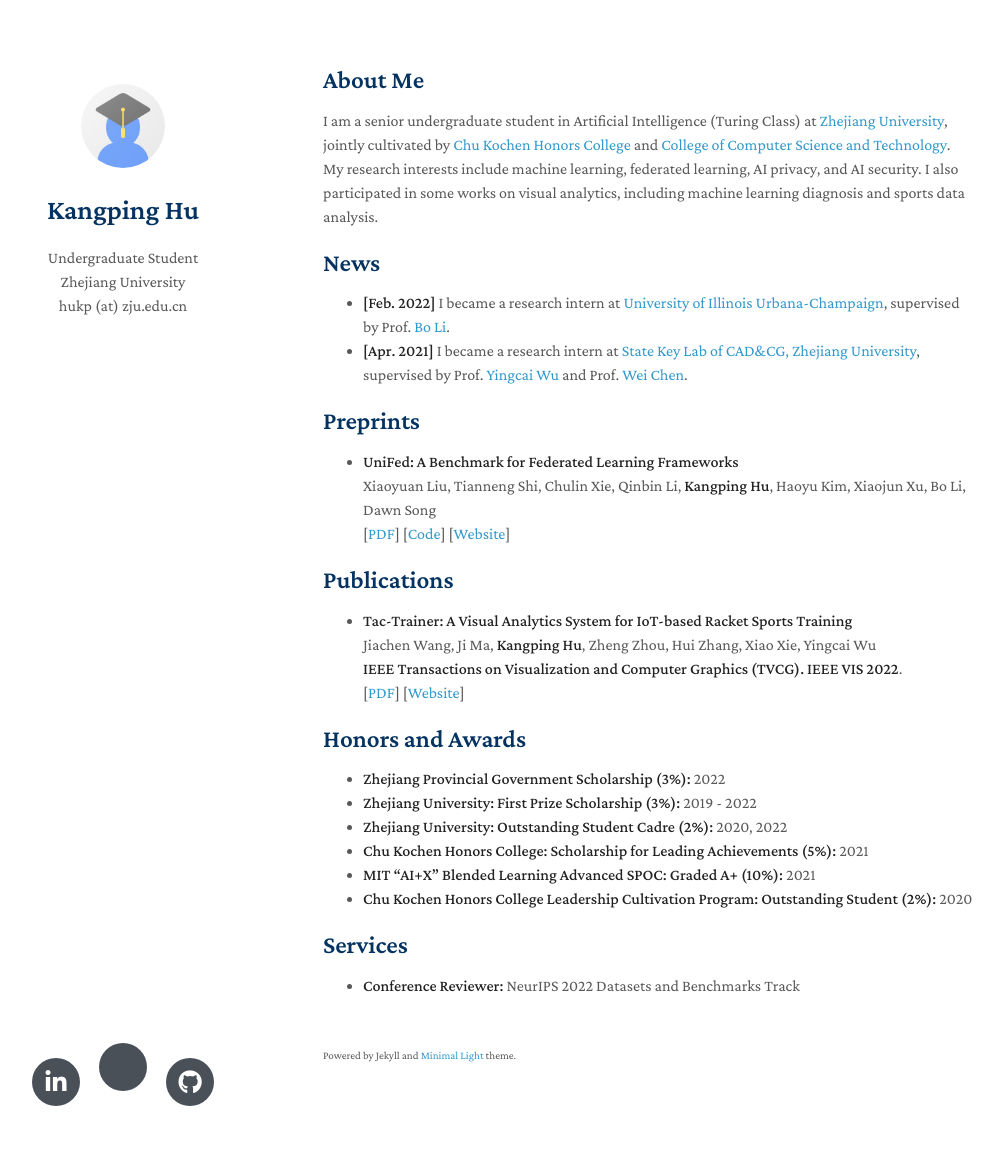
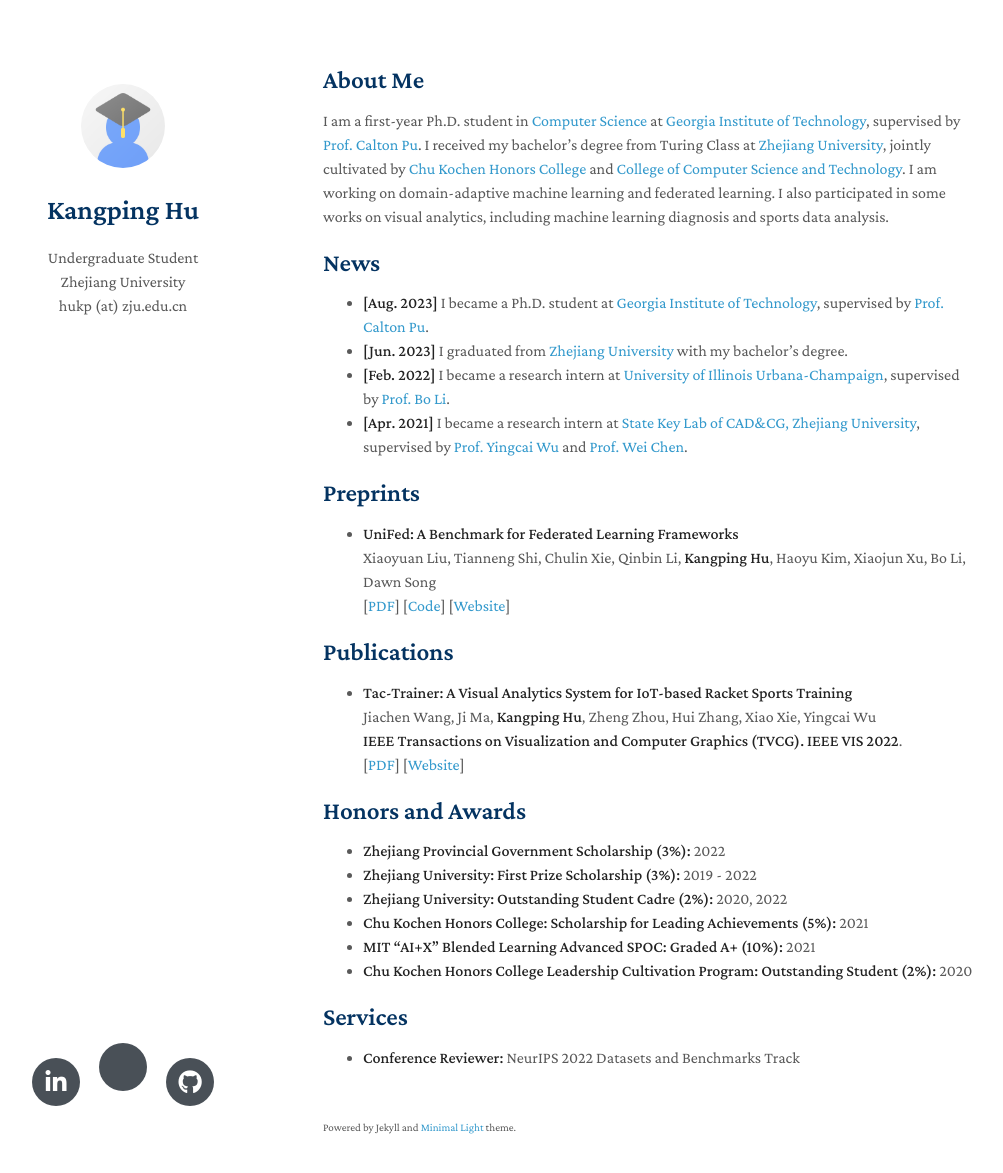
Before and after one commit to HenryHu-H/HenryHu-H.github.io, a Jekyll site: the page built from index.md, in a window 1280 px wide and 1208 px high. Shown: the top 1173 px of the window, without its empty margins (147-1150 px from the left). Built offline with Jekyll 4.4.1, drawn with Linux system fonts in a browser that asks for light colours; nearby versions of some CDN libraries; a style sheet for code colours, icons or effects is not loaded; our own code applies the rules of GitHub Pages for plain Markdown files.

Commit message:
Update index.md

```diff
--- a/index.md
+++ b/index.md
@@ -4,12 +4,14 @@ layout: homepage
 
 ## About Me
 
-I am a senior undergraduate student in Artificial Intelligence (Turing Class) at [Zhejiang University](https://www.zju.edu.cn/english), jointly cultivated by [Chu Kochen Honors College](http://ckc.zju.edu.cn/ckcen) and [College of Computer Science and Technology](http://www.en.cs.zju.edu.cn). My research interests include machine learning, federated learning, AI privacy, and AI security. I also participated in some works on visual analytics, including machine learning diagnosis and sports data analysis.
+I am a first-year Ph.D. student in [Computer Science](https://scs.gatech.edu) at [Georgia Institute of Technology](https://gatech.edu), supervised by [Prof. Calton Pu](https://www.cc.gatech.edu/~calton). I received my bachelor's degree from Turing Class at [Zhejiang University](https://www.zju.edu.cn/english), jointly cultivated by [Chu Kochen Honors College](http://ckc.zju.edu.cn/ckcen) and [College of Computer Science and Technology](http://www.en.cs.zju.edu.cn). I am working on domain-adaptive machine learning and federated learning. I also participated in some works on visual analytics, including machine learning diagnosis and sports data analysis.
 
 ## News
 
-- **[Feb. 2022]** I became a research intern at [University of Illinois Urbana-Champaign](https://illinois.edu), supervised by Prof. [Bo Li](https://aisecure.github.io).
-- **[Apr. 2021]** I became a research intern at [State Key Lab of CAD&CG, Zhejiang University](http://www.cad.zju.edu.cn/english.html), supervised by Prof. [Yingcai Wu](http://www.ycwu.org) and Prof. [Wei Chen](http://www.cad.zju.edu.cn/chenwei).
+- **[Aug. 2023]** I became a Ph.D. student at [Georgia Institute of Technology](https://gatech.edu), supervised by [Prof. Calton Pu](https://www.cc.gatech.edu/~calton).
+- **[Jun. 2023]** I graduated from [Zhejiang University](https://www.zju.edu.cn/english) with my bachelor's degree.
+- **[Feb. 2022]** I became a research intern at [University of Illinois Urbana-Champaign](https://illinois.edu), supervised by [Prof. Bo Li](https://aisecure.github.io).
+- **[Apr. 2021]** I became a research intern at [State Key Lab of CAD&CG, Zhejiang University](http://www.cad.zju.edu.cn/english.html), supervised by [Prof. Yingcai Wu](http://www.ycwu.org) and [Prof. Wei Chen](http://www.cad.zju.edu.cn/chenwei).
 
 ## Preprints
 
```
